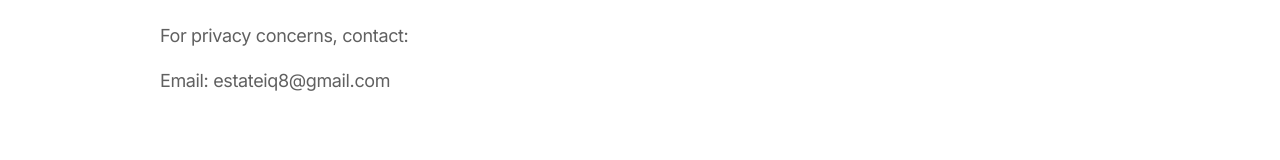
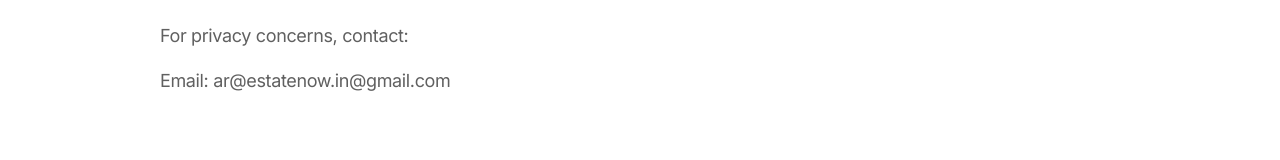
Before and after one commit to koiosengg/Estate-IQ, a React (Vite) app: page /privacy-policy in a window 1280 px wide. Shown: the part 1675-1835 px from the top of the page. Built offline with nearby package versions, Linux system fonts and the light colour scheme.

Commit message:
Email Update

```diff
--- a/src/components/PrivacyPolicy.jsx
+++ b/src/components/PrivacyPolicy.jsx
@@ -95,7 +95,7 @@ function PrivacyPolicy() {
           <div className="blog-page-container-left-section">
             <h2>Contact Us</h2>
             <p>For privacy concerns, contact:</p>
-            <p>Email: estateiq8@gmail.com</p>
+            <p>Email: ar@estatenow.in@gmail.com</p>
           </div>
         </div>
       </section>
--- a/src/components/TermsAndConditions.jsx
+++ b/src/components/TermsAndConditions.jsx
@@ -107,7 +107,7 @@ function TermsAndConditions() {
           </div>
           <div className="blog-page-container-left-section">
             <h2>Contact Us</h2>
-            <p>Email: estateiq8@gmail.com</p>
+            <p>Email: ar@estatenow.in@gmail.com</p>
           </div>
         </div>
       </section>
```
